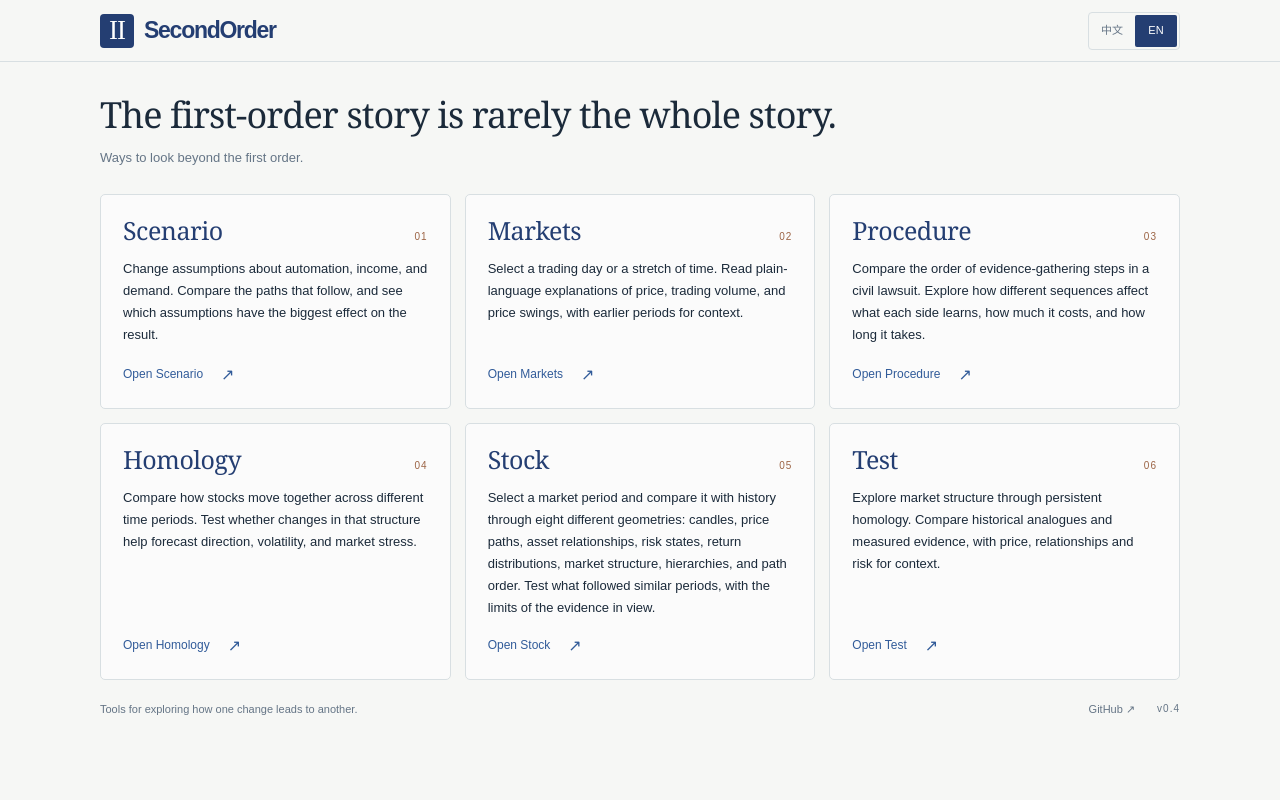
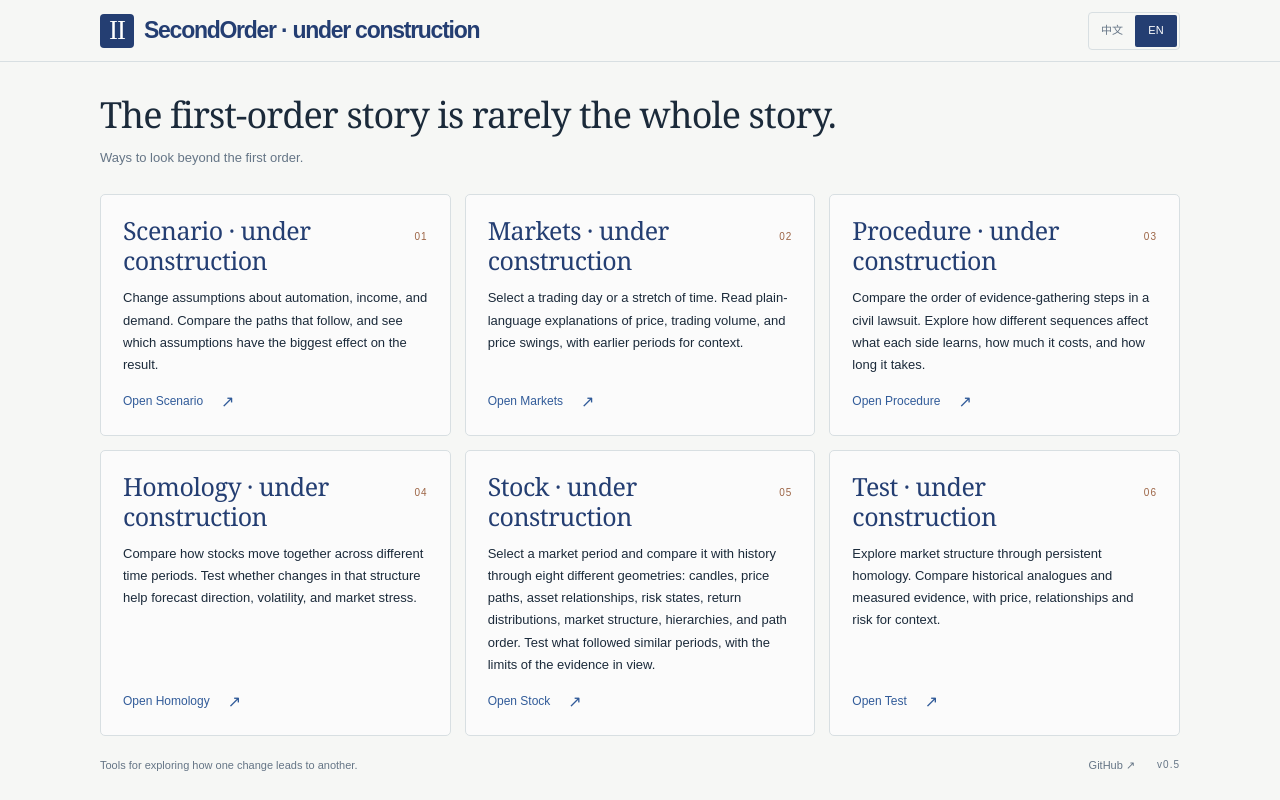
Before and after one commit to ElaineYiyaoLiu/secondorder-site-public, a website: page public/index.html in a window 1280 px wide. Drawn offline with Linux system fonts and the light colour scheme.

Commit message:
Publish v0.5: mark titles under construction

```diff
--- a/package.json
+++ b/package.json
@@ -1,6 +1,6 @@
 {
   "name": "secondorder-site",
-  "version": "0.4.0",
+  "version": "0.5.0",
   "private": true,
   "description": "The bilingual SecondOrder home page",
   "scripts": {
--- a/public/index.html
+++ b/public/index.html
@@ -6,7 +6,7 @@
 <meta content="width=device-width, initial-scale=1" name="viewport"/>
 <meta content="SecondOrder brings together tools for exploring scenarios, reading markets, and comparing legal procedures." name="description"/>
 <meta content="#f6f7f5" name="theme-color"/>
-<title>SecondOrder</title>
+<title>SecondOrder · under construction</title>
 <link href="/favicon.svg" rel="icon" type="image/svg+xml"/>
 <link href="/styles.css" rel="stylesheet"/>
 <script defer="" src="/language.js"></script>
@@ -14,7 +14,7 @@
 <body>
 <a class="skip" data-en="Skip to content" data-zh="跳到正文" href="#main">Skip to content</a>
 <header class="topbar">
-<a aria-label="SecondOrder home" class="brand so-brand" href="/"><span aria-hidden="true" class="so-brand-mark">II</span><span class="so-brand-copy">SecondOrder<small data-en="" data-zh="二阶效应"></small></span></a>
+<a aria-label="SecondOrder home" class="brand so-brand" href="/"><span aria-hidden="true" class="so-brand-mark">II</span><span class="so-brand-copy">SecondOrder · under construction<small data-en="" data-zh="二阶效应"></small></span></a>
 <nav aria-label="Language / 语言" class="language">
 <button aria-pressed="false" data-language="zh" lang="zh-CN" type="button">中文</button>
 <button aria-pressed="true" data-language="en" lang="en" type="button">EN</button>
@@ -27,41 +27,41 @@
 </section>
 <section aria-label="Tools / 工具" class="tools">
 <article class="tool">
-<div class="tool-title"><h2>Scenario</h2><span aria-hidden="true" class="number">01</span></div>
+<div class="tool-title"><h2>Scenario · under construction</h2><span aria-hidden="true" class="number">01</span></div>
 <div class="tool-detail">
 <p data-en="Change assumptions about automation, income, and demand. Compare the paths that follow, and see which assumptions have the biggest effect on the result." data-zh="调整自动化、收入和需求等假设，比较不同情景下的变化，看看哪些因素最影响结果。">Change assumptions about automation, income, and demand. Compare the paths that follow, and see which assumptions have the biggest effect on the result.</p>
 <a class="open" href="/scenario"><span data-en="Open Scenario" data-zh="进入 Scenario">Open Scenario</span><span aria-hidden="true">↗</span></a>
 </div>
 </article>
 <article class="tool">
-<div class="tool-title"><h2>Markets</h2><span aria-hidden="true" class="number">02</span></div>
+<div class="tool-title"><h2>Markets · under construction</h2><span aria-hidden="true" class="number">02</span></div>
 <div class="tool-detail">
 <p data-en="Select a trading day or a stretch of time. Read plain-language explanations of price, trading volume, and price swings, with earlier periods for context." data-zh="选中一个交易日或一段时间，用通俗的解释读懂价格、成交量和波动，再和之前的行情对照。">Select a trading day or a stretch of time. Read plain-language explanations of price, trading volume, and price swings, with earlier periods for context.</p>
 <a class="open" href="/markets"><span data-en="Open Markets" data-zh="进入 Markets">Open Markets</span><span aria-hidden="true">↗</span></a>
 </div>
 </article>
 <article class="tool">
-<div class="tool-title"><h2>Procedure</h2><span aria-hidden="true" class="number">03</span></div>
+<div class="tool-title"><h2>Procedure · under construction</h2><span aria-hidden="true" class="number">03</span></div>
 <div class="tool-detail">
 <p data-en="Compare the order of evidence-gathering steps in a civil lawsuit. Explore how different sequences affect what each side learns, how much it costs, and how long it takes." data-zh="围绕民事诉讼中的证据开示，比较不同步骤的先后顺序，看看双方能获得多少信息、花多少费用，以及需要多久。">Compare the order of evidence-gathering steps in a civil lawsuit. Explore how different sequences affect what each side learns, how much it costs, and how long it takes.</p>
 <a class="open" href="/procedure"><span data-en="Open Procedure" data-zh="进入 Procedure">Open Procedure</span><span aria-hidden="true">↗</span></a>
 </div>
 </article>
 <article class="tool">
-<div class="tool-title"><h2>Homology</h2><span aria-hidden="true" class="number">04</span></div>
+<div class="tool-title"><h2>Homology · under construction</h2><span aria-hidden="true" class="number">04</span></div>
 <div class="tool-detail"><p data-en="Compare how stocks move together across different time periods. Test whether changes in that structure help forecast direction, volatility, and market stress." data-zh="比较不同时间段里，多只股票之间的关系如何变化，再检验这些结构变化是否有助于预测涨跌、波动和市场压力。">Compare how stocks move together across different time periods. Test whether changes in that structure help forecast direction, volatility, and market stress.</p><a class="open" href="/homology"><span data-en="Open Homology" data-zh="进入 Homology">Open Homology</span><span aria-hidden="true">↗</span></a></div>
 </article>
 <article class="tool" id="stock-module">
-<div class="tool-title"><h2>Stock</h2><span aria-hidden="true" class="number">05</span></div>
+<div class="tool-title"><h2>Stock · under construction</h2><span aria-hidden="true" class="number">05</span></div>
 <div class="tool-detail">
 <p data-en="Select a market period and compare it with history through eight different geometries: candles, price paths, asset relationships, risk states, return distributions, market structure, hierarchies, and path order. Test what followed similar periods, with the limits of the evidence in view." data-zh="选中一段行情，用 K 线、价格路径、资产关系、风险状态、收益分布、市场结构、层级状态和路径顺序八种几何，与历史区间对照。检验相似时期之后发生了什么，同时了解证据的局限。">Select a market period and compare it with history through eight different geometries: candles, price paths, asset relationships, risk states, return distributions, market structure, hierarchies, and path order. Test what followed similar periods, with the limits of the evidence in view.</p>
 <a class="open" href="/stock"><span data-en="Open Stock" data-zh="进入 Stock">Open Stock</span><span aria-hidden="true">↗</span></a>
 </div>
 </article>
-<article class="tool" id="test-module"><div class="tool-title"><h2>Test</h2><span aria-hidden="true" class="number">06</span></div><div class="tool-detail"><p data-en="Explore market structure through persistent homology. Compare historical analogues and measured evidence, with price, relationships and risk for context." data-zh="以持久同调观察市场结构，比较历史相似区间与实际检验结果，并结合价格、资产关系和风险理解行情。">Explore market structure through persistent homology. Compare historical analogues and measured evidence, with price, relationships and risk for context.</p><a class="open" href="/test"><span data-en="Open Test" data-zh="进入 Test">Open Test</span><span aria-hidden="true">↗</span></a></div></article></section>
+<article class="tool" id="test-module"><div class="tool-title"><h2>Test · under construction</h2><span aria-hidden="true" class="number">06</span></div><div class="tool-detail"><p data-en="Explore market structure through persistent homology. Compare historical analogues and measured evidence, with price, relationships and risk for context." data-zh="以持久同调观察市场结构，比较历史相似区间与实际检验结果，并结合价格、资产关系和风险理解行情。">Explore market structure through persistent homology. Compare historical analogues and measured evidence, with price, relationships and risk for context.</p><a class="open" href="/test"><span data-en="Open Test" data-zh="进入 Test">Open Test</span><span aria-hidden="true">↗</span></a></div></article></section>
 <footer>
 <p data-en="Tools for exploring how one change leads to another." data-zh="用模型探索，一次变化如何引出更多变化。">Tools for exploring how one change leads to another.</p>
-<div class="footer-links"><a href="https://github.com/ElaineYiyaoLiu/secondorder-site-public">GitHub <span aria-hidden="true">↗</span></a><span class="version">v0.4</span></div>
+<div class="footer-links"><a href="https://github.com/ElaineYiyaoLiu/secondorder-site-public">GitHub <span aria-hidden="true">↗</span></a><span class="version">v0.5</span></div>
 </footer>
 </main>
 </body>
--- a/public/styles.css
+++ b/public/styles.css
@@ -17,3 +17,8 @@ header .brand.so-brand .so-brand-copy small:empty{display:none}
 
 /* Homology, Stock and Test are parallel entries. */
 .tools{grid-template-columns:repeat(3,minmax(0,1fr))}.tool{min-height:215px}.tool-detail>p{max-width:none}@media(max-width:760px){.tools{grid-template-columns:repeat(2,minmax(0,1fr))}}@media(max-width:460px){.tools{grid-template-columns:1fr}.tool{min-height:170px}}
+
+/* Keep the construction status in the title's typography and allow narrow headers to wrap. */
+header .brand.so-brand{white-space:normal;min-width:0}
+header .brand.so-brand .so-brand-copy{white-space:normal;min-width:0;line-height:1.2}
+@media(max-width:640px){header,header.topbar{height:auto;flex-wrap:wrap;gap:10px}header .brand.so-brand{width:100%;max-width:100%}}
--- a/scripts/build.mjs
+++ b/scripts/build.mjs
@@ -2,4 +2,4 @@ import { cp, mkdir, rm } from 'node:fs/promises';
 await rm('dist', { recursive: true, force: true });
 await mkdir('dist', { recursive: true });
 await cp('public', 'dist', { recursive: true });
-console.log('SecondOrder v0.4: static site built in dist/');
+console.log('SecondOrder v0.5: static site built in dist/');
```
